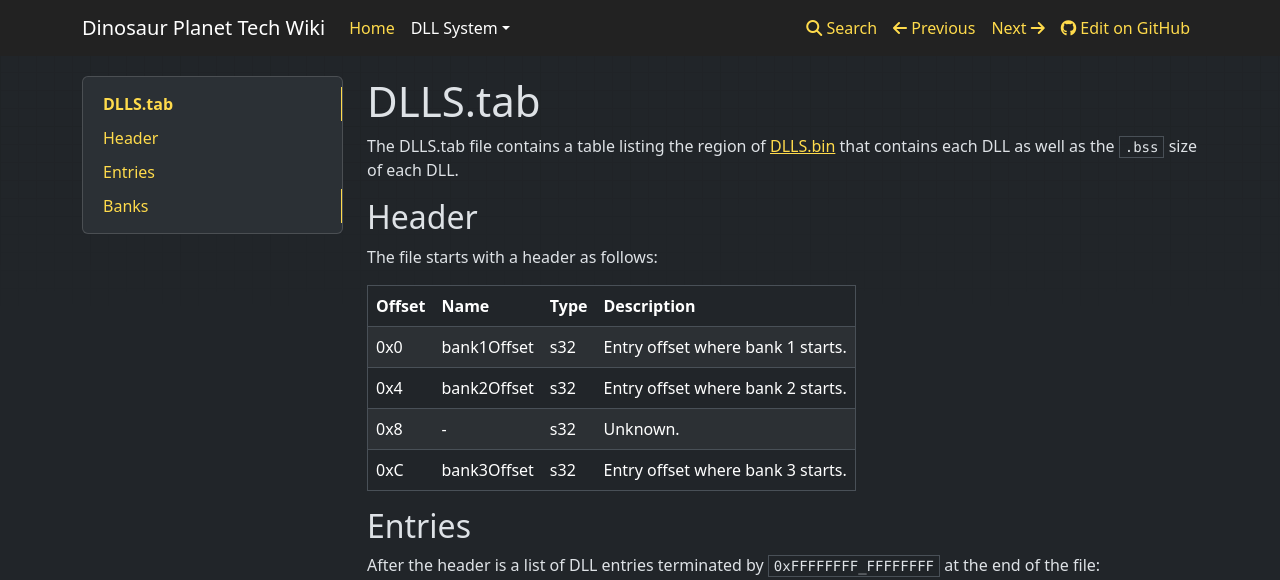
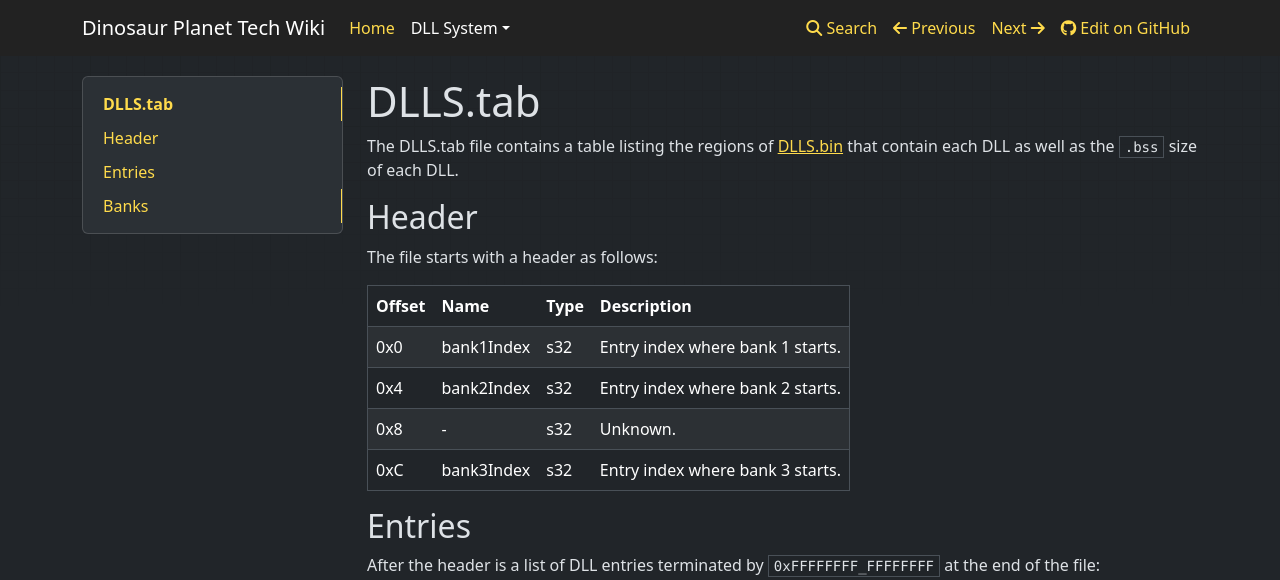
Before and after one commit to Francessco121/dino-wiki, an MkDocs documentation site: the page built from docs/dlls/dlls_tab.md, in a window 1280 px wide and 900 px high. Shown: the top 580 px of the window. Built offline with MkDocs 1.6.1, drawn with Linux system fonts in a browser that asks for light colours; nearby versions of some CDN libraries; a script that is not in the unit is left out.

Commit message:
Misc typos/fixes/changes

```diff
--- a/docs/dlls/dlls_tab.md
+++ b/docs/dlls/dlls_tab.md
@@ -1,15 +1,15 @@
 # DLLS.tab
-The DLLS.tab file contains a table listing the region of [DLLS.bin](dll_format.md) that contains each DLL as well as the `.bss` size of each DLL.
+The DLLS.tab file contains a table listing the regions of [DLLS.bin](dll_format.md) that contain each DLL as well as the `.bss` size of each DLL.
 
 ## Header
 The file starts with a header as follows:
 
 | Offset | Name | Type | Description |
 |--------|------|------|-------------|
-| 0x0 | bank1Offset | s32 | Entry offset where bank 1 starts. |
-| 0x4 | bank2Offset | s32 | Entry offset where bank 2 starts. |
+| 0x0 | bank1Index | s32 | Entry index where bank 1 starts. |
+| 0x4 | bank2Index | s32 | Entry index where bank 2 starts. |
 | 0x8 | - | s32 | Unknown. |
-| 0xC | bank3Offset | s32 | Entry offset where bank 3 starts. |
+| 0xC | bank3Index | s32 | Entry index where bank 3 starts. |
 
 ## Entries
 After the header is a list of DLL entries terminated by `0xFFFFFFFF_FFFFFFFF` at the end of the file:
```
Also changed, not shown: docs/dlls/dll_format.md (+2 -2 lines), docs/index.md (+1 -1 lines).
